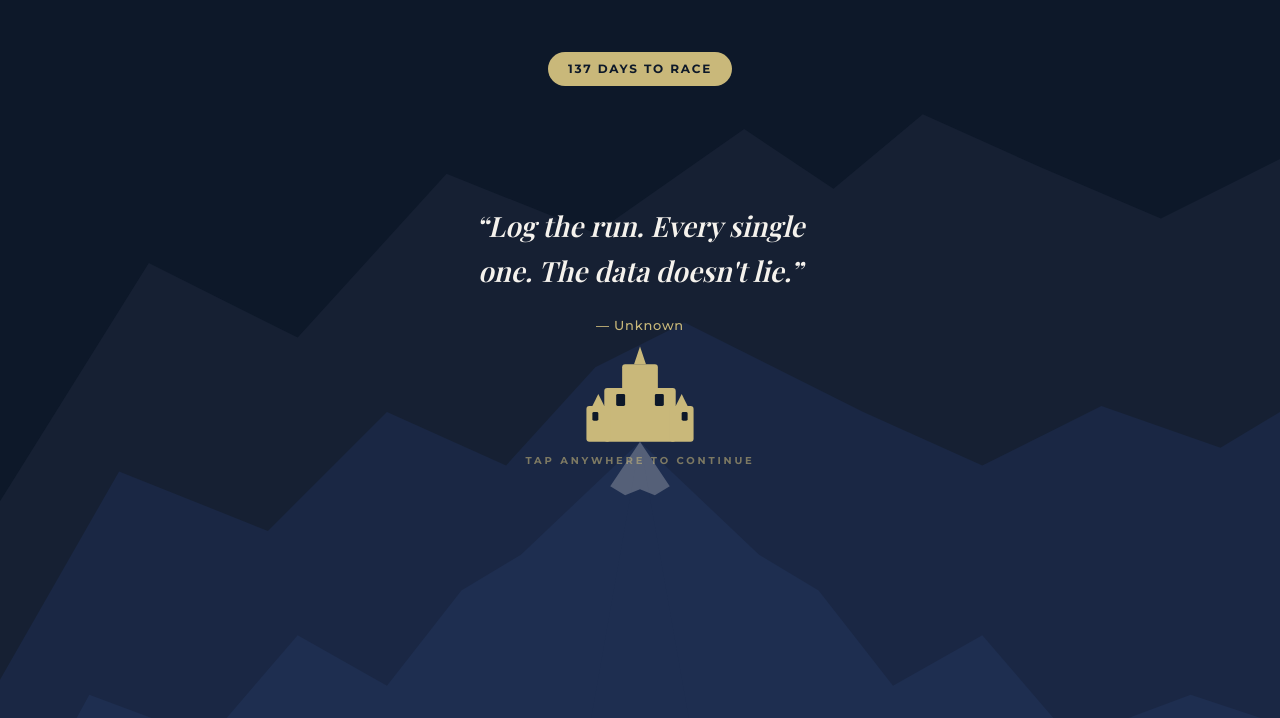
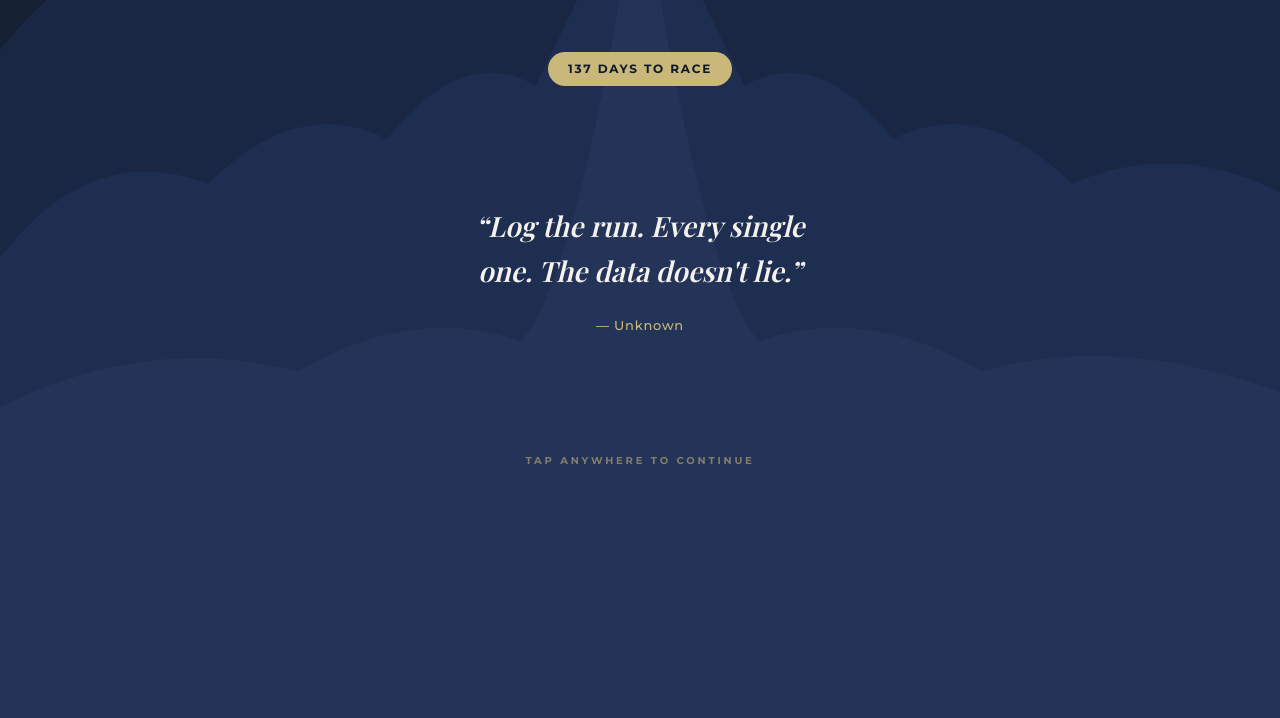
Before and after one commit to yash199746-star/21k-training-league, a Next.js app: page /splash in a window 1280 px wide. Shown: the top 718 px of the page. Built offline with nearby package versions, Linux system fonts and the light colour scheme; a web font is replaced by a local one.

Commit message:
Remove monastery from mountain SVG — clean 4-layer curved mountains only

```diff
--- a/src/app/login/page.tsx
+++ b/src/app/login/page.tsx
@@ -14,39 +14,13 @@ const MountainSVG = (
       height: "100%",
       zIndex: 0,
     }}
-    preserveAspectRatio="xMidYMid slice"
+    preserveAspectRatio="xMidYMax slice"
   >
-    {/* Layer 1 — distant mountains */}
-    <path d="M0 500 L50 420 L100 445 L150 390 L200 410 L250 375 L280 395 L310 370 L350 388 L390 405 L430 385 L430 932 L0 932 Z" fill="#162033" />
-    {/* Layer 2 — mid mountains */}
-    <path d="M0 560 L40 490 L90 510 L130 470 L170 488 L200 455 L230 440 L260 455 L290 470 L330 488 L370 468 L410 482 L430 470 L430 932 L0 932 Z" fill="#1A2744" />
-    {/* Layer 3 — nearer mountains */}
-    <path d="M0 620 L30 565 L70 580 L100 545 L130 562 L155 530 L175 518 L215 480 L255 518 L275 530 L300 562 L330 545 L360 580 L400 565 L430 575 L430 932 L0 932 Z" fill="#1E2E50" />
-    {/* Layer 4 — foreground slopes */}
-    <path d="M0 932 L0 680 L50 650 L100 665 L140 640 L170 655 L190 630 L215 480 L240 630 L260 655 L290 640 L330 665 L380 650 L430 665 L430 932 Z" fill="#243358" />
-    {/* Main center peak */}
-    <path d="M185 650 L215 480 L245 650 Z" fill="#1E2E50" />
-    {/* Monastery — main structure */}
-    <rect x="203" y="462" width="24" height="18" rx="1" fill="#C9B87A" />
-    {/* Monastery — left wing */}
-    <rect x="197" y="468" width="8" height="12" rx="1" fill="#C9B87A" />
-    {/* Monastery — right wing */}
-    <rect x="225" y="468" width="8" height="12" rx="1" fill="#C9B87A" />
-    {/* Monastery — center tower */}
-    <rect x="209" y="454" width="12" height="10" rx="1" fill="#C9B87A" />
-    {/* Monastery — top spire */}
-    <path d="M213 454 L215 448 L217 454 Z" fill="#C9B87A" />
-    {/* Monastery — left dome */}
-    <path d="M199 468 L201 464 L203 468 Z" fill="#C9B87A" />
-    {/* Monastery — right dome */}
-    <path d="M227 468 L229 464 L231 468 Z" fill="#C9B87A" />
-    {/* Monastery windows */}
-    <rect x="207" y="464" width="3" height="4" rx="0.5" fill="#0D1829" />
-    <rect x="220" y="464" width="3" height="4" rx="0.5" fill="#0D1829" />
-    <rect x="199" y="470" width="2" height="3" rx="0.5" fill="#0D1829" />
-    <rect x="229" y="470" width="2" height="3" rx="0.5" fill="#0D1829" />
-    {/* Snow on peak */}
-    <path d="M205 495 L215 480 L225 495 L220 498 L215 496 L210 498 Z" fill="#F5F2ED" opacity="0.25" />
+    <rect width="430" height="932" fill="#0D1829" />
+    <path d="M0 620 Q50 560 100 580 Q150 530 200 545 Q240 510 280 528 Q320 500 360 518 Q395 505 430 515 L430 932 L0 932 Z" fill="#162033" />
+    <path d="M0 680 Q40 630 90 648 Q130 610 175 625 Q205 595 235 608 Q265 595 295 610 Q335 625 375 612 Q405 620 430 615 L430 932 L0 932 Z" fill="#1A2744" />
+    <path d="M0 750 Q30 710 70 725 Q100 695 130 710 Q155 678 180 692 L215 620 L250 692 Q275 678 300 710 Q330 695 360 725 Q395 710 430 728 L430 932 L0 932 Z" fill="#1E2E50" />
+    <path d="M0 932 L0 800 Q50 775 100 788 Q140 765 175 778 Q195 755 215 620 Q235 755 255 778 Q290 765 330 788 Q375 775 430 795 L430 932 Z" fill="#243358" />
   </svg>
 );
 
--- a/src/app/splash/page.tsx
+++ b/src/app/splash/page.tsx
@@ -163,39 +163,13 @@ function MountainSilhouette() {
         height: "100%",
         zIndex: 0,
       }}
-      preserveAspectRatio="xMidYMid slice"
+      preserveAspectRatio="xMidYMax slice"
     >
-      {/* Layer 1 — distant mountains */}
-      <path d="M0 500 L50 420 L100 445 L150 390 L200 410 L250 375 L280 395 L310 370 L350 388 L390 405 L430 385 L430 932 L0 932 Z" fill="#162033" />
-      {/* Layer 2 — mid mountains */}
-      <path d="M0 560 L40 490 L90 510 L130 470 L170 488 L200 455 L230 440 L260 455 L290 470 L330 488 L370 468 L410 482 L430 470 L430 932 L0 932 Z" fill="#1A2744" />
-      {/* Layer 3 — nearer mountains */}
-      <path d="M0 620 L30 565 L70 580 L100 545 L130 562 L155 530 L175 518 L215 480 L255 518 L275 530 L300 562 L330 545 L360 580 L400 565 L430 575 L430 932 L0 932 Z" fill="#1E2E50" />
-      {/* Layer 4 — foreground slopes */}
-      <path d="M0 932 L0 680 L50 650 L100 665 L140 640 L170 655 L190 630 L215 480 L240 630 L260 655 L290 640 L330 665 L380 650 L430 665 L430 932 Z" fill="#243358" />
-      {/* Main center peak */}
-      <path d="M185 650 L215 480 L245 650 Z" fill="#1E2E50" />
-      {/* Monastery — main structure */}
-      <rect x="203" y="462" width="24" height="18" rx="1" fill="#C9B87A" />
-      {/* Monastery — left wing */}
-      <rect x="197" y="468" width="8" height="12" rx="1" fill="#C9B87A" />
-      {/* Monastery — right wing */}
-      <rect x="225" y="468" width="8" height="12" rx="1" fill="#C9B87A" />
-      {/* Monastery — center tower */}
-      <rect x="209" y="454" width="12" height="10" rx="1" fill="#C9B87A" />
-      {/* Monastery — top spire */}
-      <path d="M213 454 L215 448 L217 454 Z" fill="#C9B87A" />
-      {/* Monastery — left dome */}
-      <path d="M199 468 L201 464 L203 468 Z" fill="#C9B87A" />
-      {/* Monastery — right dome */}
-      <path d="M227 468 L229 464 L231 468 Z" fill="#C9B87A" />
-      {/* Monastery windows */}
-      <rect x="207" y="464" width="3" height="4" rx="0.5" fill="#0D1829" />
-      <rect x="220" y="464" width="3" height="4" rx="0.5" fill="#0D1829" />
-      <rect x="199" y="470" width="2" height="3" rx="0.5" fill="#0D1829" />
-      <rect x="229" y="470" width="2" height="3" rx="0.5" fill="#0D1829" />
-      {/* Snow on peak */}
-      <path d="M205 495 L215 480 L225 495 L220 498 L215 496 L210 498 Z" fill="#F5F2ED" opacity="0.25" />
+      <rect width="430" height="932" fill="#0D1829" />
+      <path d="M0 620 Q50 560 100 580 Q150 530 200 545 Q240 510 280 528 Q320 500 360 518 Q395 505 430 515 L430 932 L0 932 Z" fill="#162033" />
+      <path d="M0 680 Q40 630 90 648 Q130 610 175 625 Q205 595 235 608 Q265 595 295 610 Q335 625 375 612 Q405 620 430 615 L430 932 L0 932 Z" fill="#1A2744" />
+      <path d="M0 750 Q30 710 70 725 Q100 695 130 710 Q155 678 180 692 L215 620 L250 692 Q275 678 300 710 Q330 695 360 725 Q395 710 430 728 L430 932 L0 932 Z" fill="#1E2E50" />
+      <path d="M0 932 L0 800 Q50 775 100 788 Q140 765 175 778 Q195 755 215 620 Q235 755 255 778 Q290 765 330 788 Q375 775 430 795 L430 932 Z" fill="#243358" />
     </svg>
   );
 }
```
